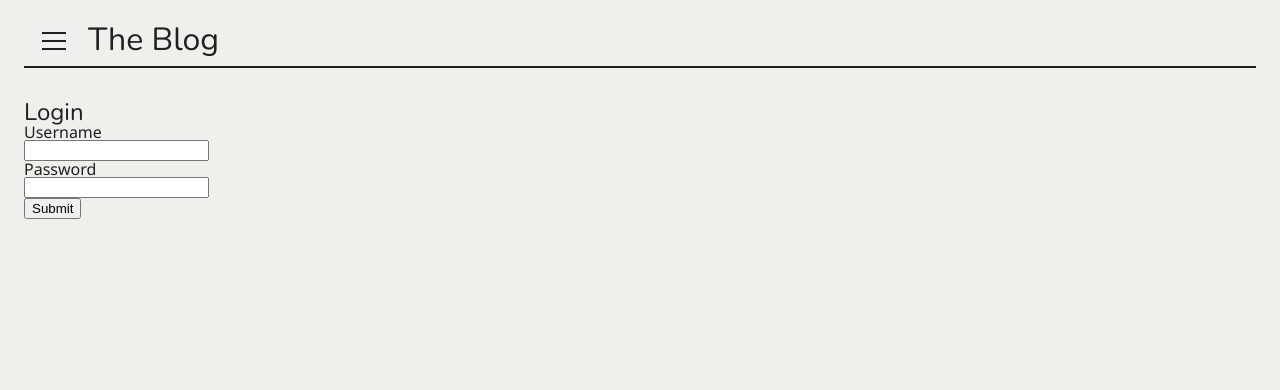
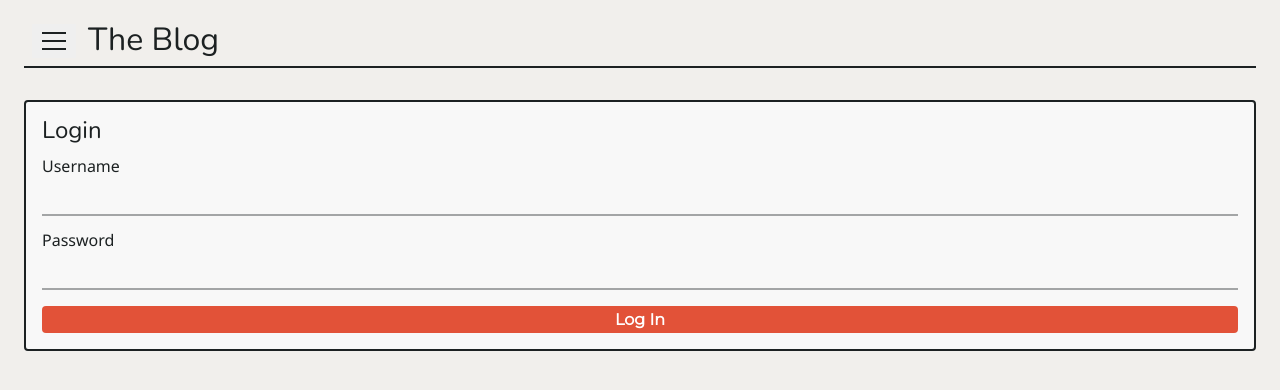
Before and after one commit to Liger-Z/blog_front, a React (Create React App) app: page /login in a window 1280 px wide. Shown: the top 390 px of the page. Built offline with nearby package versions, Linux system fonts and the light colour scheme.

Commit message:
Add initial style for login component

```diff
--- a/src/components/Login.js
+++ b/src/components/Login.js
@@ -31,7 +31,6 @@ const Login = () => {
           value={field.username}
           onChange={handleChange}
         />
-        <br />
         <label>Password</label>
         <br />
         <input
@@ -40,8 +39,7 @@ const Login = () => {
           value={field.password}
           onChange={handleChange}
         />
-        <br/>
-        <button>Submit</button>
+        <button>Log In</button>
       </form>
     </div>
   );
--- a/src/index.css
+++ b/src/index.css
@@ -6,33 +6,35 @@ myPalette {
   color: #1c2122;
 }
 
-/* General Styling */
+/***** General Styling *****/
 
 body {
   height: 100%;
   background-color: #f1efec;
-  font-family: "Noto Sans";
+  font-family: 'Noto Sans';
   font-size: 16px;
   color: #1c2122;
   margin: 24px;
   box-sizing: border-box;
 }
 
-*, *:before, *:after {
+*,
+*:before,
+*:after {
   box-sizing: inherit;
 }
 
-h1  {
-  font-family: "Nunito";
+h1 {
+  font-family: 'Nunito';
   font-size: 2rem;
 }
 
 h2 {
-  font-family: "Nunito";
+  font-family: 'Nunito';
   font-size: 1.5rem;
 }
 
-/* Header */
+/***** Header *****/
 
 #site-header {
   display: flex;
@@ -58,7 +60,7 @@ h2 {
   text-decoration: none;
 }
 
-/* Navbar */
+/***** Navbar *****/
 
 .navbar-container {
   position: absolute;
@@ -91,7 +93,7 @@ h2 {
 }
 
 #navbar > ul {
-  border-top:2px solid #1c2122
+  border-top: 2px solid #1c2122;
 }
 
 #navbar > ul > li {
@@ -103,7 +105,7 @@ h2 {
 #navbar > ul > li > a {
   display: inline-block;
   color: white;
-  font-family: "Montserrat";
+  font-family: 'Montserrat';
   font-size: 1.2rem;
   text-decoration: none;
   width: 100%;
@@ -138,13 +140,13 @@ h2 {
   }
 }
 
-/* Home */
+/***** Home *****/
 
 .home-container > div:first-child > p {
   margin-bottom: 32px;
 }
 
-/* PostList */
+/***** PostList *****/
 
 .postlist-container > h2 {
   margin-bottom: 16px;
@@ -163,6 +165,54 @@ h2 {
   margin-bottom: 4px;
 }
 
+/***** Login *****/
+
+.login-container {
+
+  background-color: rgb(248, 248, 248);
+  padding: 16px;
+  border: 2px solid #1c2122;
+  border-radius: 4px;
+}
+
+.login-container > form {
+  display: flex;
+  flex-direction: column;
+  width: 100%;
+}
+
+.login-container > form > label {
+  margin-bottom: 4px;
+}
+
+.login-container > form > input {
+  border: 0px;
+  border-bottom: 2px solid #1c212262;
+  margin-bottom: 16px;
+  background-color: rgb(248, 248, 248);
+  font-size: 1rem;
+}
+
+.login-container > form > input:focus {
+  outline: none;
+  border-bottom: 2px solid #1c2122;
+}
+
+.login-container > form > button {
+  padding: 4px 8px;
+  border: 0px;
+  border-radius: 4px;
+  background-color: #e25238;
+  color: white;
+  font-family: "Montserrat";
+  font-size: 1rem;
+  font-weight: bold;
+}
+
+.login-container > form > h2 {
+  margin-bottom: 16px;
+  font-family: "Nunito";
+}
 
 /* Hide element */
 
```
